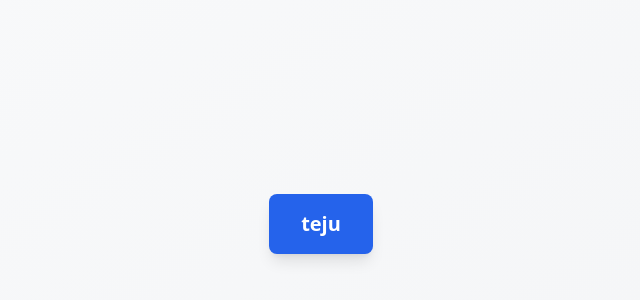
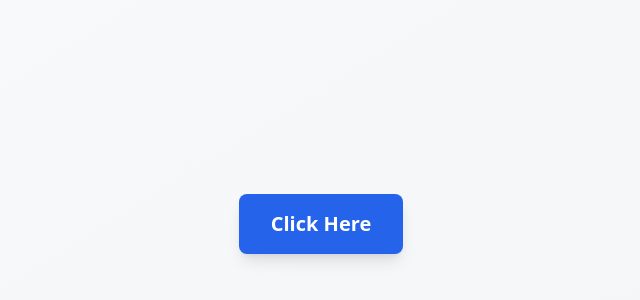
Before and after one commit to AkshithasravaniBandaru/apology, a React (Vite) app: page / in a window 1280 px wide. Shown: the part 160-460 px from the top of the page, without its empty margins (319-959 px from the left). Built offline with nearby package versions, Linux system fonts and the light colour scheme.

Commit message:
Update App.tsx

```diff
--- a/src/App.tsx
+++ b/src/App.tsx
@@ -28,7 +28,7 @@ function App() {
         onClick={handleClick}
         className="mb-8 px-8 py-4 bg-blue-600 hover:bg-blue-700 text-white font-semibold rounded-lg shadow-lg transition-all transform hover:scale-105 active:scale-95 text-xl"
       >
-        teju
+        Click Here
       </button>
 
       <div className="max-w-4xl w-full grid grid-cols-2 md:grid-cols-3 lg:grid-cols-5 gap-4">
```
